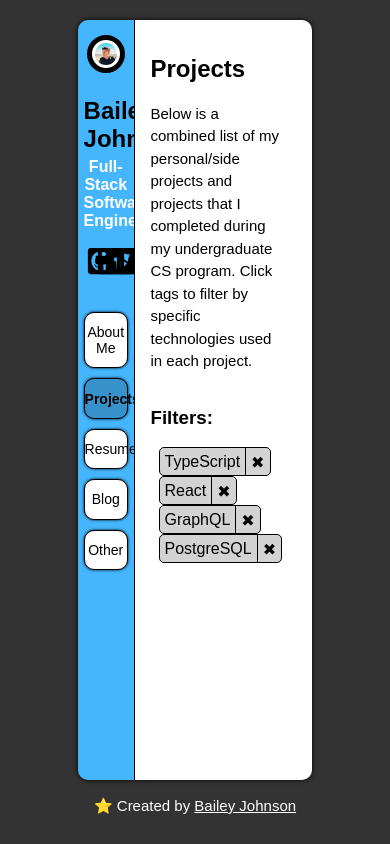
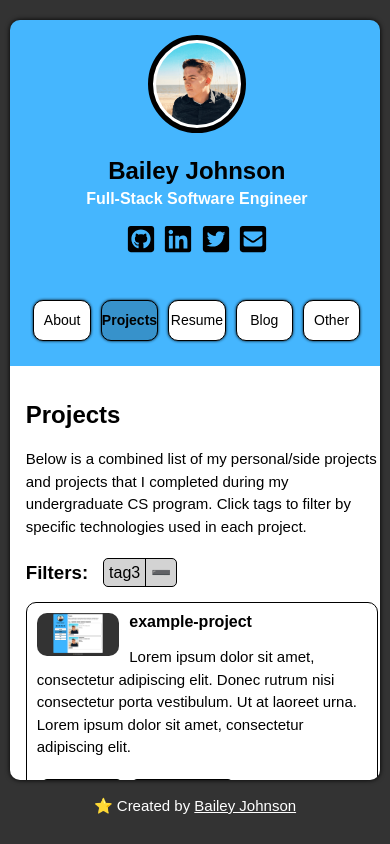
Before and after one commit to baileywjohnson/portfolio, a React (Create React App) app: page /#/projects in a window 390 px wide. Built offline with nearby package versions, Linux system fonts and the light colour scheme.

Commit message:
Styling and Mobile Layouts

```diff
--- a/src/App.css
+++ b/src/App.css
@@ -1,12 +1,11 @@
-.App {
+#App {
     position: relative;
     top: 20px;
     margin-left: auto;
     margin-right: auto;
-    /*margin-top: 20px;*/
     padding-top: 0px;
     margin-bottom: 0;
-    width: 60%;
+    width: 65%;
     display: flex;
     height: 90%;
     border-radius: 10px 10px 10px 10px;
@@ -89,3 +88,40 @@ footer{
     from { opacity: 0; }
     to   { opacity: 1; }
 }
+
+/* Tablet Size */
+@media only screen and (max-width: 1200px) {
+    #App {
+        width: 80%;
+        display: block;
+        overflow-y: scroll;
+        overflow-x: hidden;
+        background-color: white;
+    }
+    #navContainer {
+        width: 101%;
+        border-radius: 0px 0px 0px 0px;
+    }
+
+    #dispContainer {
+        width: 95%;
+        border-radius: 0px 0px 0px 0px;
+    }
+  }
+
+/* Mobile Size */
+@media only screen and (max-width: 800px) {
+    #App {
+        width: 95%;
+        display: block;
+        overflow-y: scroll;
+        overflow-x: hidden;
+        background-color: white;
+    }
+    #navContainer {
+        width: 101%;
+    }
+    #dispContainer {
+        width: 95%;
+    }
+  }
--- a/src/App.js
+++ b/src/App.js
@@ -20,11 +20,12 @@ function App() {
 
   useEffect(() => {
     document.getElementById('dispContainer').scrollTo(0, 0);
+    document.getElementById('App').scrollTo(0, 0);
   }, [displayed]);
 
   return (
     <Router basename={process.env.PUBLIC_URL}>
-      <div className="App">
+      <div id="App">
         <div id="navContainer"><Navigation displayed={displayed}/></div>
         <div id="dispContainer">
           <Switch>
--- a/src/components/Content/About.js
+++ b/src/components/Content/About.js
@@ -7,7 +7,7 @@ function About() {
         <div className="about">
             <h2>Hi &#128075;, I'm Bailey Johnson.</h2>
             <p>I'm a <b>full-stack software engineer</b> at NASA's Johnson Space Center &#128640;. I graduated from Coastal Carolina University (B.S. in Computer Science) in May of 2020 and have since relocated to the Houston-area.</p>
-            <p>I initially built this portfolio to compliment my resume, as somewhere I could showcase my personal projects.  What you're viewing now is the second version (source for the old version <a href="https://github.com/baileywjohnson/portfolio-old" rel="noreferrer" target="_blank">here</a>) which includes my personal blog and is one of the projects I've used to sharpen my React & UI/UX-design skills.</p>
+            <p>I initially built this portfolio to compliment my resume, as somewhere I could showcase my personal projects.  What you're viewing now is the second version (source for the old version <a href="https://github.com/baileywjohnson/portfolio-old" rel="noreferrer" target="_blank">here</a>) which includes my personal blog and is one of the projects I've used to sharpen my React & UI/UX-design skills (this is a mostly-static React app hosted on Github pages).</p>
             <h3>What's On My Stack</h3>
             <p>Below are some of the tools I'm comfortable leveraging to build things that need to be built (in this case, mainly web applications).  While the list is non-exhaustive, it includes some of what I've been learning/using recently. Click on each to read a bit about my experience with the specific technology and about some of the alternatives I've used.</p>
             <div id="stackContainer"><MyStack /></div>
--- a/src/components/Content/MyStack.css
+++ b/src/components/Content/MyStack.css
@@ -33,17 +33,34 @@
     margin-top: 5px;
     cursor: pointer;
     border-bottom: 2px solid white;
+    flex-basis: 20%;
 }
 
 .displayedItemTile{
     border-bottom: 2px solid black;
 }
 
+#TypeScript-logo {
+    color: #007ACC;
+}
+
+#React-logo {
+    color: #61DBFB;
+}
+
+#GraphQL-logo {
+    color: #e535ab;
+}
+
+#PostgreSQL-logo {
+    color: #0064a5;
+}
+
 .itemTile:hover{
     border-bottom: 2px solid black;
 }
 
-#itemIcon{
+.itemIcon{
     margin: auto;
 }
 
@@ -54,3 +71,11 @@
 #itemAlternativesText{
     margin-bottom: 0px;
 }
+
+
+/* Mobile Size */
+@media only screen and (max-width: 800px) {
+    .itemTile{
+        flex-basis: 40%;
+    }
+  }
--- a/src/components/Content/MyStack.js
+++ b/src/components/Content/MyStack.js
@@ -9,27 +9,27 @@ function MyStack() {
     const stackData = [
         {
             name: 'TypeScript',
-            icon: <SiTypescript id="itemIcon" size={30}/>,
+            icon: <SiTypescript id="TypeScript-logo" className="itemIcon" size={30}/>,
             description: <p id="itemDescriptionText"><b>TypeScript</b> (and sometimes just plain Javascript depending on the project) is my go-to language for building full-stack applications (<b>Node</b> + <b>Express</b> on the backend).  I really like being able to keep the frontend and backend code in the same language and Typescript providing (optional) static typing makes it easier to catch bugs early on.</p>,
             alternatives: <p id="itemAlternativesText">Some other backend languages I'm comfortable with are <b>Python</b> (Flask), <b>Java</b> and <b>C#</b> (ASP.NET).</p>
         },
         {
             name: 'React',
-            icon: <SiReact id="itemIcon" size={30}/>,
+            icon: <SiReact id="React-logo" className="itemIcon" size={30}/>,
             description: <p id="itemDescriptionText"><b>React</b> is my frontend framework of choice. I chose it because liked the ecosystem (component libraries, native tooling, etc.), design patterns, and becuase I was drawn to its increase in popularity over the past several years.</p>,
             alternatives: <p id="itemAlternativesText">I'm not familiar with any other frontend frameworks but I do have some professional experience building frontends with <b>vanilla Javascript</b> and <b>JQuery</b>.</p>
         },
         {
             name: 'GraphQL',
-            icon: <SiGraphql id="itemIcon" size={30}/>,
+            icon: <SiGraphql id="GraphQL-logo" className="itemIcon" size={30}/>,
             description: <p id="itemDescriptionText"><b>GraphQL</b> is the one of the newest tools I've started using in some of my side-projects.  A few of the reasons I like it are...<ol><li>I can use it with any database.</li><li>When I hit the GraphQL API, I *usually* get exactly what I asked for (no more, no less).</li><li>It leaves me with one endpoint, and I think that's neat.</li></ol></p>,
             alternatives: <p id="itemAlternativesText">That being said, I've found that GraphQL isn't always the best choice for a backend API, especially if caching responses is a concern (it's also a no-go if the frontend relies on response codes).</p>
         },
         {
             name: 'PostgreSQL',
-            icon: <SiPostgresql id="itemIcon" size={30}/>,
+            icon: <SiPostgresql id="PostgreSQL-logo" className="itemIcon" size={30}/>,
             description: <p id="itemDescriptionText"><b>PostgreSQL</b> is generally my pick for a relational SQL database. This could be substituted out for a number of other similar databases as the process for extracting the necessary data to fulfill API requests doesn't really tend to differ all that much (aside from proprietary extensions).  The other relational databases that I have experience working with are <b>SQL Server</b>, <b>MySQL</b> and <b>Oracle</b>.</p>,
-            alternatives: <p id="itemAlternativesText">As for NoSQL databases, <b>MongoDB</b> is my go-to (I also have a small amount of experience with <b>Redis</b>, which I think fits in this category).</p>
+            alternatives: <p id="itemAlternativesText">As for NoSQL databases, <b>MongoDB</b> is my go-to (I also have a small amount of experience with <b>Redis</b>, which sort-of fits in this category).</p>
         }
     ]
 
--- a/src/components/Content/Projects.css
+++ b/src/components/Content/Projects.css
@@ -1,12 +1,10 @@
-#filterBox{
+.filterBox{
     display: flex;
     flex-wrap: wrap;
+    margin-bottom: 10px;
 }
 
-#filterTag{
-    margin: auto;
-    margin-left: 8px;
-    margin-right: 8px;
+.filterTag{
     background-color: lightgrey;
     padding: 5px;
     padding-top: 0px;
@@ -14,17 +12,83 @@
     border-radius: 5px;
     border: 1px solid black;
     display: flex;
+    margin: 5px;
+    cursor: pointer;
 }
 
-#tagText{
+.tagText{
     padding-top: 5px;
     padding-bottom: 4px;
     border-right: 1px solid black;
     padding-right: 5px;
 }
 
+#filterBox-title{
+    margin-left: 0px;
+    margin-right: 10px;
+    margin-top: auto;
+    margin-bottom: auto;
+}
+
+.tagText-sub{
+    padding-top: 5px;
+    padding-bottom: 4px;
+}
+
 #tagCloseButton{
-    padding-top: 5px;
+    padding-top: 4px;
     padding-left: 5px;
+}
+
+#tagOpenButton{
+    padding-top: 4px;
+    padding-left: 5px;
+}
+
+.project{
+    padding: 10px;
+    border: 1px solid black;
+    border-radius: 10px;
+    margin-bottom: 10px;
+}
+
+.projectPreview{
+    display: block;
+    float: left;
+    width: auto;
+    height: fit-content;
+    max-width: 25%;
+    border-radius: 10px;
+    margin-right: 10px;
+}
+
+.project-topContent{
+    margin-bottom: 10px;
+}
+
+.project-title{
+    margin-top: 0;
+    margin-bottom: 0;
+}
+
+.viewButtons{
+    display: flex;
+}
+
+#view-live{
+    background-color: lightgreen;
+    padding: 5px;
+    border-radius: 5px;
+    border: 1px solid black;
+    margin: 5px;
     cursor: pointer;
 }
+
+#view-source{
+    background-color: lightblue;
+    padding: 5px;
+    border-radius: 5px;
+    cursor: pointer;
+    border: 1px solid black;
+    margin: 5px;
+}
--- a/src/components/Content/Projects.js
+++ b/src/components/Content/Projects.js
@@ -1,33 +1,113 @@
 import './Projects.css'
+
+import { useState, useEffect } from 'react'
 
 function Projects() {
 
-    const handleCloseEvent = () => {
+    const projectData = [
+        {
+            preview: '/portfolio-preview.png',
+            title: 'example-project',
+            description: 'Lorem ipsum dolor sit amet, consectetur adipiscing elit. Donec rutrum nisi consectetur porta vestibulum. Ut at laoreet urna. Lorem ipsum dolor sit amet, consectetur adipiscing elit.',
+            viewLive: 'https://www.google.com',
+            viewSource: 'https://www.github.com',
+            tags: ['tag2']
+        }
+    ]
 
+    const [currentFilters, setCurrentFilters] = useState(['tag3']);
+    const [displayedProjects, setDisplayedProjects] = useState(projectData);
+
+    const handleCloseEvent = (e) => {
+        setCurrentFilters(
+            currentFilters.filter((filterTitle) => {
+                if(filterTitle === e.currentTarget.childNodes[0].innerHTML){
+                    return false;
+                }
+                else{
+                    return true;
+                }
+            })
+        );
+        setDisplayedProjects(
+            projectData.filter((project) => {
+                for(let filter in currentFilters){
+                    if(project.tags.includes(filter)){
+                        return true;
+                    }
+                }
+                return false;
+            })
+        );
+    }
+
+    const handleOpenEvent = (e) => {
+        if(!currentFilters.includes(e.currentTarget.childNodes[0].innerHTML)){
+            console.log();
+            setCurrentFilters([...currentFilters, e.currentTarget.childNodes[0].innerHTML]);
+        }
+        setDisplayedProjects(
+            projectData.filter((project) => {
+                for(let filter in currentFilters){
+                    console.log(filter);
+                    if(project.tags.includes(filter)){
+                        return true;
+                    }
+                }
+                return false;
+            })
+        );
     }
 
     return (
-        <div class='projects'>
+        <div className='projects'>
             <h2>Projects</h2>
             <p>Below is a combined list of my personal/side projects and projects that I completed during my undergraduate CS program. Click tags to filter by specific technologies used in each project.</p>
-            <div id="filterBox">
-                <h3>Filters: </h3>
-                <div id="filterTag">
-                    <div id="tagText">TypeScript</div>
-                    <div id="tagCloseButton" onClick={handleCloseEvent}>&#10006;</div>
-                </div>
-                <div id="filterTag">
-                    <div id="tagText">React</div>
-                    <div id="tagCloseButton" onClick={handleCloseEvent}>&#10006;</div>
-                </div>
-                <div id="filterTag">
-                    <div id="tagText">GraphQL</div>
-                    <div id="tagCloseButton" onClick={handleCloseEvent}>&#10006;</div>
-                </div>
-                <div id="filterTag">
-                    <div id="tagText">PostgreSQL</div>
-                    <div id="tagCloseButton" onClick={handleCloseEvent}>&#10006;</div>
-                </div>
+            <div className="filterBox">
+                <h3 id="filterBox-title">Filters: </h3>
+                {
+                    currentFilters.map((filter, i) => {
+                        return (
+                            <div key={i} className="filterTag" onClick={handleCloseEvent}>
+                                <div className="tagText">{filter}</div>
+                                <div id="tagCloseButton">&#10134;</div>
+                            </div>
+                        )
+                    })
+                }
+            </div>
+            <div id="projectBox">
+                {
+                    displayedProjects.map((project, i) => {
+                        return (
+                            <div key={i} className="project">
+                                <div className="project-topContent">
+                                    <img className="projectPreview" alt="project preview" src={process.env.PUBLIC_URL + project.preview}/>
+                                    <h4 className="project-title">{project.title}</h4>
+                                    <p id="project-description">{project.description}</p>
+                                    <div className="viewButtons">
+                                        {
+                                            project.viewLive !== '' ? <a href="https://google.com" rel="noreferrer" target="_blank"><div id="view-live">View Live</div></a> : ""
+                                        }
+                                        <a href="https://github.com" rel="noreferrer" target="_blank"><div id="view-source">View Source</div></a>
+                                    </div>
+                                </div>
+                                <div className="filterBox">
+                                    {
+                                        project.tags.map((tag, i) => {
+                                            return(
+                                                <div key={i} className="filterTag" onClick={handleOpenEvent}>
+                                                    <div className="tagText">{tag}</div>
+                                                    <div id="tagOpenButton">&#10133;</div>
+                                                </div>
+                                            )
+                                        })
+                                    }
+                                </div>
+                            </div>
+                        )
+                    })
+                }
             </div>
         </div>
     )
--- a/src/components/Sidebar/NavMenu.css
+++ b/src/components/Sidebar/NavMenu.css
@@ -33,3 +33,21 @@
     text-decoration: none;
     color: black;
 }
+
+/* Tablet Size */
+@media only screen and (max-width: 1200px) {
+    .NavMenu{
+        width: 90%;
+        display: flex;
+    }
+    .menuItemLink{
+        width: 20%;
+        margin-left: 5px;
+        margin-right: 5px;
+    }
+  }
+
+/* Mobile Size */
+@media only screen and (max-width: 800px) {
+
+  }
--- a/src/components/Sidebar/NavMenu.js
+++ b/src/components/Sidebar/NavMenu.js
@@ -21,7 +21,7 @@ function NavMenu({displayed}) {
     return (
         <div className="NavMenu">
             <Link to="/about" className="menuItemLink">
-                <div className={results[0]}>About Me</div>
+                <div className={results[0]}>About</div>
             </Link>
             <Link to="/projects" className="menuItemLink">
                 <div className={results[1]}>Projects</div>
--- a/src/components/Sidebar/Profile.css
+++ b/src/components/Sidebar/Profile.css
@@ -22,3 +22,17 @@
     margin: auto;
     text-align: center;
 }
+
+/* Tablet Size */
+@media only screen and (max-width: 1200px) {
+    #headshot{
+        width: 15%;
+    }
+  }
+
+/* Mobile Size */
+@media only screen and (max-width: 800px) {
+    #headshot{
+        width: 22%;
+    }
+  }
--- a/src/components/Sidebar/Social.css
+++ b/src/components/Sidebar/Social.css
@@ -22,11 +22,16 @@
     transition: background-color 400ms;
 }
 
-/*
-.flexItem:hover{
-    color: black;
-    -webkit-transition: color 500ms;
-    -ms-transition: color 500ms;
-    transition: color 500ms;
-}
-*/
+/* Tablet Size */
+@media only screen and (max-width: 1200px) {
+    .Social{
+        width: 40%;
+    }
+  }
+
+/* Mobile Size */
+@media only screen and (max-width: 800px) {
+    .Social{
+        width: 40%;
+    }
+  }
```
Also changed, not shown: public/portfolio-preview.png (added).
